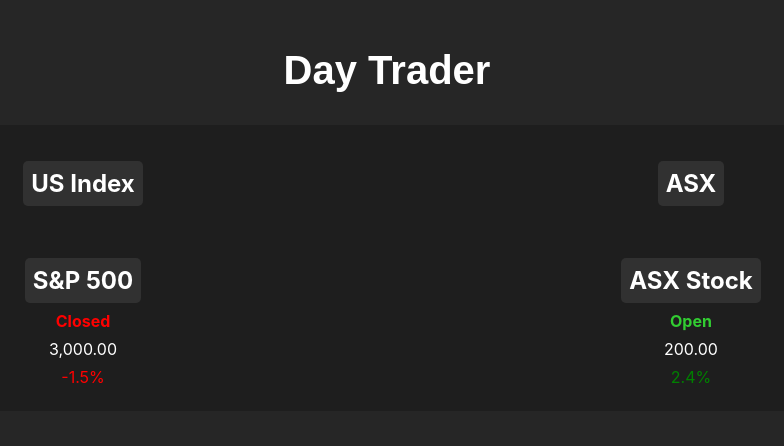
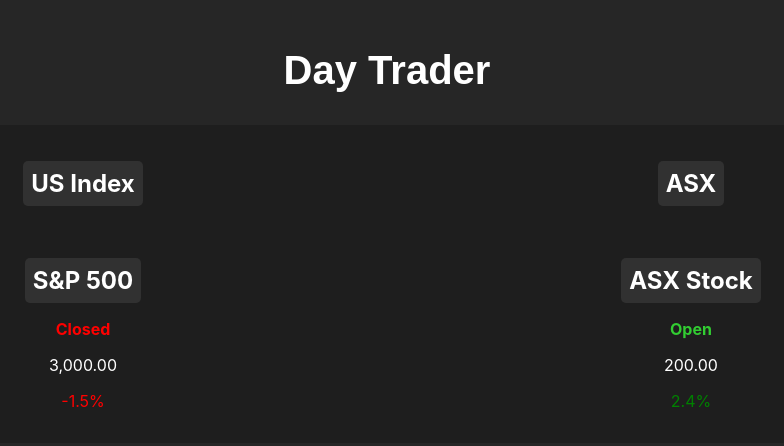
Before and after one commit to edbosisto/stock-predictor, a React (Create React App) app in the folder frontend/: page / in a window 1280 px wide. Shown: the top 446 px of the page, without its empty margins (253-1037 px from the left). Built offline with nearby package versions, Linux system fonts and the light colour scheme.

Commit message:
changed to styled-components CSS in JS

```diff
--- a/frontend/package.json
+++ b/frontend/package.json
@@ -9,6 +9,7 @@
     "react": "^18.2.0",
     "react-dom": "^18.2.0",
     "react-scripts": "5.0.1",
+    "styled-components": "^6.0.3",
     "web-vitals": "^2.1.4"
   },
   "scripts": {
--- a/frontend/src/App.css
+++ b/frontend/src/App.css
@@ -5,98 +5,3 @@
   background-color: #262626;
   color: #ffffff;
 }
-
-/* Heading */
-h1 {
-  text-align: center;
-  font-size: 2.5rem;
-  margin-top: 3rem;
-}
-
-/* Market Display */
-.market-display {
-  display: flex;
-  justify-content: space-between;
-  margin: 2rem;
-}
-
-/* Left Section */
-.left-section {
-  width: 50%;
-  padding: 1rem;
-  background-color: #1e1e1e;
-  display: flex;
-  flex-direction: column;
-  align-items: center;
-}
-
-.left-section h2 {
-  color: #ffffff;
-  background-color: #313131;
-  padding: 0.5rem;
-  margin-bottom: 1rem;
-  border-radius: 5px;
-  cursor: pointer;
-}
-
-.left-section h2:hover {
-  background-color: #424242;
-}
-
-/* Right Section */
-.right-section {
-  width: 50%;
-  padding: 1rem;
-  background-color: #1e1e1e;
-  display: flex;
-  flex-direction: column;
-  align-items: center;
-}
-
-.right-section h2 {
-  color: #ffffff;
-  background-color: #313131;
-  padding: 0.5rem;
-  margin-bottom: 1rem;
-  border-radius: 5px;
-  cursor: pointer;
-}
-
-.right-section h2:hover {
-  background-color: #424242;
-}
-
-/* Market Info */
-.market-info {
-  margin-top: 1rem;
-  text-align: center;
-}
-
-.market-info h2 {
-  font-size: 1.5rem;
-  margin-bottom: 0.5rem;
-}
-
-.market-info p {
-  margin: 0.5rem 0;
-}
-
-.market-info p.change {
-  color: green;
-}
-
-.market-info p.change.negative {
-  color: red;
-}
-
-.market-info p.state {
-  font-weight: bold;
-}
-
-.market-info p.state.open {
-  color: #32cd32;
-}
-
-.market-info p.state.closed {
-  color: #ff0000;
-}
--- a/frontend/src/components/Heading.js
+++ b/frontend/src/components/Heading.js
@@ -1,18 +1,14 @@
 import React from "react";
 
 function Heading({ text }) {
-  return (
-    <h1
-      style={{
-        textAlign: "center",
-        fontSize: "2.5rem",
-        fontFamily: "Arial",
-        marginTop: "3rem",
-      }}
-    >
-      {text}
-    </h1>
-  );
+  const headingStyles = {
+    textAlign: "center",
+    fontSize: "2.5rem",
+    fontFamily: "Arial",
+    marginTop: "3rem",
+  };
+
+  return <h1 style={headingStyles}>{text}</h1>;
 }
 
 export default Heading;
--- a/frontend/src/components/MarketDisplay.js
+++ b/frontend/src/components/MarketDisplay.js
@@ -1,10 +1,39 @@
 import React from "react";
+import styled from "styled-components";
 import MarketInfo from "./MarketInfo";
+
+const MarketDisplayContainer = styled.div`
+  display: flex;
+  justify-content: space-between;
+  margin: 2rem;
+`;
+
+const MarketDisplaySection = styled.div`
+  width: 50%;
+  padding: 1rem;
+  background-color: #1e1e1e;
+  display: flex;
+  flex-direction: column;
+  align-items: center;
+
+  h2 {
+    color: #ffffff;
+    background-color: #313131;
+    padding: 0.5rem;
+    margin-bottom: 1rem;
+    border-radius: 5px;
+    cursor: pointer;
+
+    &:hover {
+      background-color: #424242;
+    }
+  }
+`;
 
 function MarketDisplay() {
   return (
-    <div className="market-display">
-      <div className="left-section">
+    <MarketDisplayContainer>
+      <MarketDisplaySection>
         <h2>US Index</h2>
         <MarketInfo
           title="S&P 500"
@@ -12,8 +41,8 @@
           value="3,000.00"
           change="-1.5"
         />
-      </div>
-      <div className="right-section">
+      </MarketDisplaySection>
+      <MarketDisplaySection>
         <h2>ASX</h2>
         <MarketInfo
           title="ASX Stock"
@@ -21,8 +50,8 @@
           value="200.00"
           change="2.4"
         />
-      </div>
-    </div>
+      </MarketDisplaySection>
+    </MarketDisplayContainer>
   );
 }
 
--- a/frontend/src/components/MarketInfo.js
+++ b/frontend/src/components/MarketInfo.js
@@ -1,16 +1,47 @@
 import React from "react";
+import styled from "styled-components";
+
+const MarketInfoContainer = styled.div`
+  margin-top: 1rem;
+  text-align: center;
+`;
+
+const MarketInfoTitle = styled.h2`
+  font-size: 1.5rem;
+  margin-bottom: 0.5rem;
+`;
+
+const MarketInfoState = styled.p`
+  font-weight: bold;
+
+  &.open {
+    color: #32cd32;
+  }
+
+  &.closed {
+    color: #ff0000;
+  }
+`;
+
+const MarketInfoChange = styled.p`
+  color: green;
+
+  &.negative {
+    color: red;
+  }
+`;
 
 function MarketInfo({ title, state, value, change }) {
   const changeClass = change > 0 ? "positive" : "negative";
   const stateClass = state === "Open" ? "open" : "closed";
 
   return (
-    <div className="market-info">
-      <h2>{title}</h2>
-      <p className={`state ${stateClass}`}>{state}</p>
+    <MarketInfoContainer>
+      <MarketInfoTitle>{title}</MarketInfoTitle>
+      <MarketInfoState className={stateClass}>{state}</MarketInfoState>
       <p>{value}</p>
-      <p className={`change ${changeClass}`}>{change}%</p>
-    </div>
+      <MarketInfoChange className={changeClass}>{change}%</MarketInfoChange>
+    </MarketInfoContainer>
   );
 }
 
```
Also changed, not shown: 1 other file (tests, documents, lock files or other folders).
